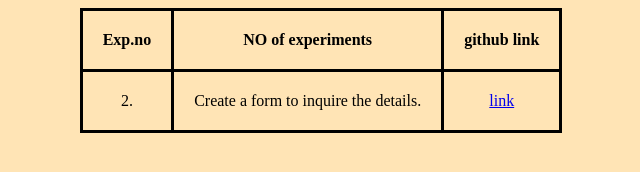
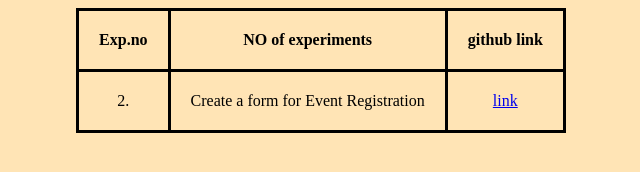
Before and after one commit to SANJAI02/WEB-TECH, a plain HTML site: page Ex.2/INDEX.html in a window 1280 px wide. Shown: the part 296-468 px from the top of the page, 319-959 px from the left. Drawn offline with Linux system fonts and the light colour scheme.

Commit message:
Update INDEX.html

```diff
--- a/Ex.2/INDEX.html
+++ b/Ex.2/INDEX.html
@@ -29,7 +29,7 @@
         </tr>
         <tr>
             <td> 2.</td>
-            <td>Create a form to inquire the details.</td>
+            <td>Create a form for Event Registration</td>
             <td> <a href="https://sanjai02.github.io/WEB-TECH/Ex.2/Ex.No.2.html"> link</a></td>
         </tr>
     </table>
```
